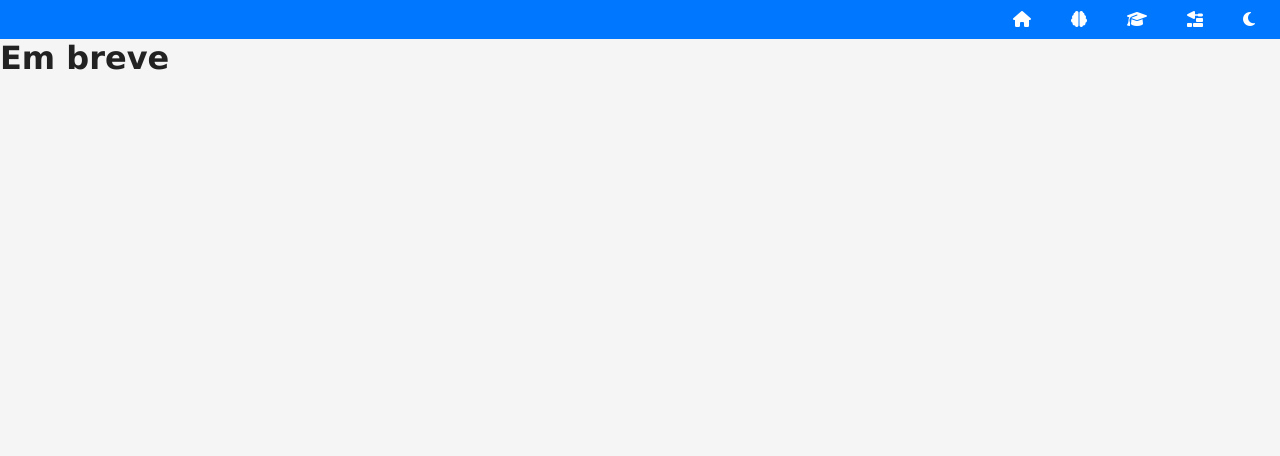
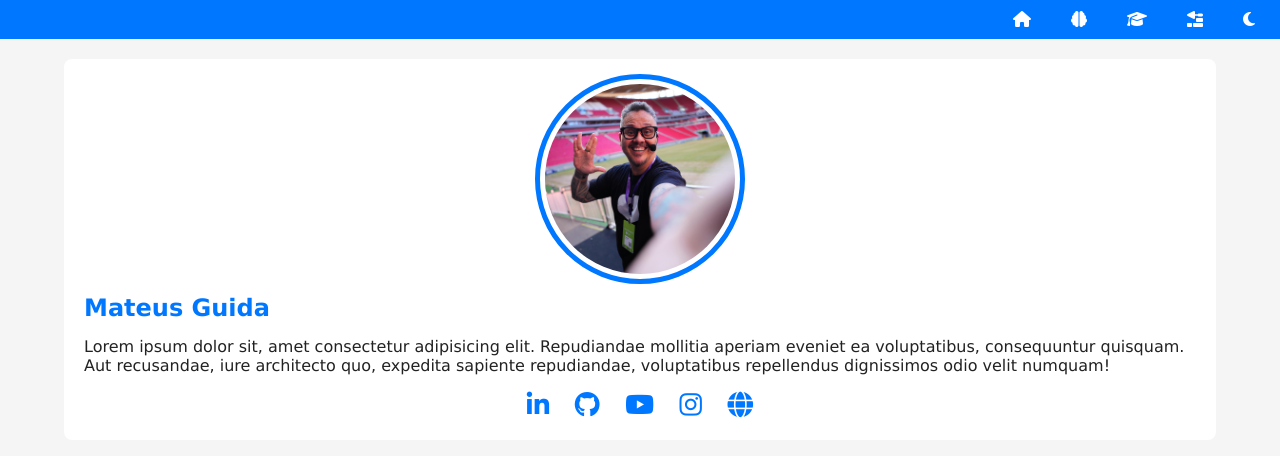
Before and after one commit to mateusguida/Projeto-Portfolio, a plain HTML site: page index.html in a window 1280 px wide. Drawn offline with Linux system fonts and the light colour scheme.

Commit message:
Construindo o layout do topo do portfólio

```diff
--- a/estilos/style.css
+++ b/estilos/style.css
@@ -58,3 +58,56 @@ nav#menu a:hover{
   background-color: var(--destaque-inverso);
   color: var(--destaque)
 }
+
+main{
+  display: grid;
+  grid-template-columns: auto 90vw auto;
+  gap: 20px;
+  margin-top: 20px;
+}
+
+section#ficha{
+  background-color: var(--fundo-card);
+  padding: 20px;
+  border-radius: 8px;
+  grid-column: 2;
+}
+
+section#ficha img.foto{
+  width: 200px;
+  aspect-ratio: 1/1;
+  object-fit: cover;
+  overflow: hidden;
+  border-radius: 50%;
+  border: 5px solid var(--fundo-card);
+  outline: 5px solid var(--destaque);
+  display: block;
+  margin: auto;
+  margin-bottom: 15px;
+}
+
+section#ficha h1{
+  color: var(--destaque);
+  margin: 15px 0;
+  text-align: left;
+  font-size: 1.5em;
+}
+
+div#social{
+  display: flex;
+  justify-content: center;
+  align-items: center;
+  font-size: 1.6em;
+  gap: 1em;
+  margin-top: 15px;
+}
+
+div#social a{
+  color: var(--destaque);
+  transition: color 0.5x;
+}
+
+div#social a:hover{
+  color: var(--destaque-inverso);
+  transition: color 0.5x;
+}
--- a/index.html
+++ b/index.html
@@ -23,7 +23,21 @@
     </nav>
   </header>
   <main>
-    <h1>Em breve</h1>
+    <section id="ficha">
+      <img src="imagens/guanabara-perfil.jpg" alt="Mateus Guida" class="foto">
+      <h1>Mateus Guida</h1>
+      <p>Lorem ipsum dolor sit, amet consectetur adipisicing elit. Repudiandae mollitia aperiam eveniet ea voluptatibus, consequuntur quisquam. Aut recusandae, iure architecto quo, expedita sapiente repudiandae, voluptatibus repellendus dignissimos odio velit numquam!</p>
+      <div id="social">
+        <a href="#" target="_blank" rel="nofollow"><i class="fa-brands fa-linkedin-in"></i></a>
+        <a href="#" target="_blank" rel="nofollow"><i class="fa-brands fa-github"></i></i></a>
+        <a href="#" target="_blank" rel="nofollow"><i class="fa-brands fa-youtube"></i></a>
+        <a href="#" target="_blank" rel="nofollow"><i class="fa-brands fa-instagram"></i></a>
+        <a href="#" target="_blank" rel="nofollow"><i class="fa-solid fa-globe"></i></a>
+      </div>
+    </section>
+    <section id="detalhes">
+
+    </section>
   </main>
   <footer>
 
```
